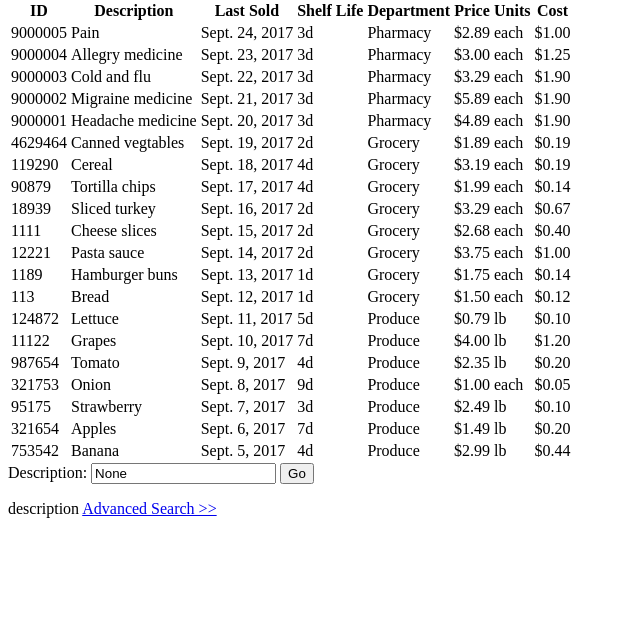
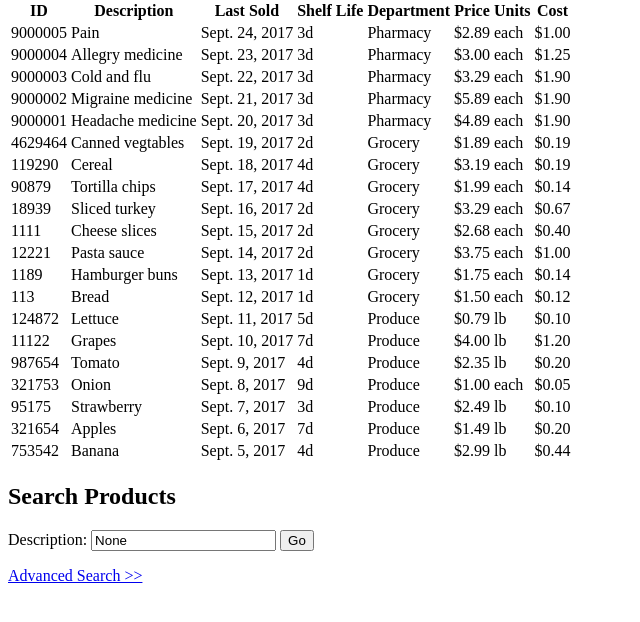
Before and after one commit to joshuadesmith/product-search, a Django app: page /products/search/ in a window 1280 px wide. Shown: the part 67-689 px from the top of the page, without its empty margins (0-640 px from the left). Run offline with Django 3.2, Linux system fonts and the light colour scheme; data comes from the database, SQL or seed files in the repository.

Commit message:
refactor index and search view templates

```diff
--- a/productsearch/products/templates/products/index.html
+++ b/productsearch/products/templates/products/index.html
@@ -39,17 +39,6 @@
 {% endblock %}
 {% block search_form %}
 <div>
-    <form id="search_form" action="/products/search/" method="get" accept-charset="UTF-8">
-        <label for="description">Description:</label>
-        <input class="search_text"
-               id="description"
-               type="text"
-               name="description"
-               placeholder="Search Products"
-               value="{{ form.description.value }}"
-        >
-        <input type="submit" value="Go">
-    </form>description
-    <a href="/products/search/advanced/">Advanced Search >></a>
+    <a href="/products/search/">Search Products >></a>
 </div>
 {% endblock %}
--- /dev/null
+++ b/productsearch/products/templates/products/search.html
@@ -0,0 +1,18 @@
+{% extends "./index.html" %}
+{% block search_form %}
+<h2>Search Products</h2>
+<div>
+    <form id="search_form" action="/products/search/" method="get" accept-charset="UTF-8">
+        <label for="description">Description:</label>
+        <input class="search_text"
+               id="description"
+               type="text"
+               name="description"
+               placeholder="Search Products"
+               value="{{ form.description.value }}"
+        >
+        <input type="submit" value="Go">
+    </form>
+    <a href="/products/search/advanced/">Advanced Search >></a>
+</div>
+{% endblock %}
--- a/productsearch/products/views.py
+++ b/productsearch/products/views.py
@@ -16,7 +16,7 @@ def index(request):
 
 def search(request):
     print('In search view')
-    template = loader.get_template('products/index.html')
+    template = loader.get_template('products/search.html')
     qs = Product.objects.order_by('-last_sold')
     if request.method == 'GET':
         search_string = request.GET.get('description')
```
